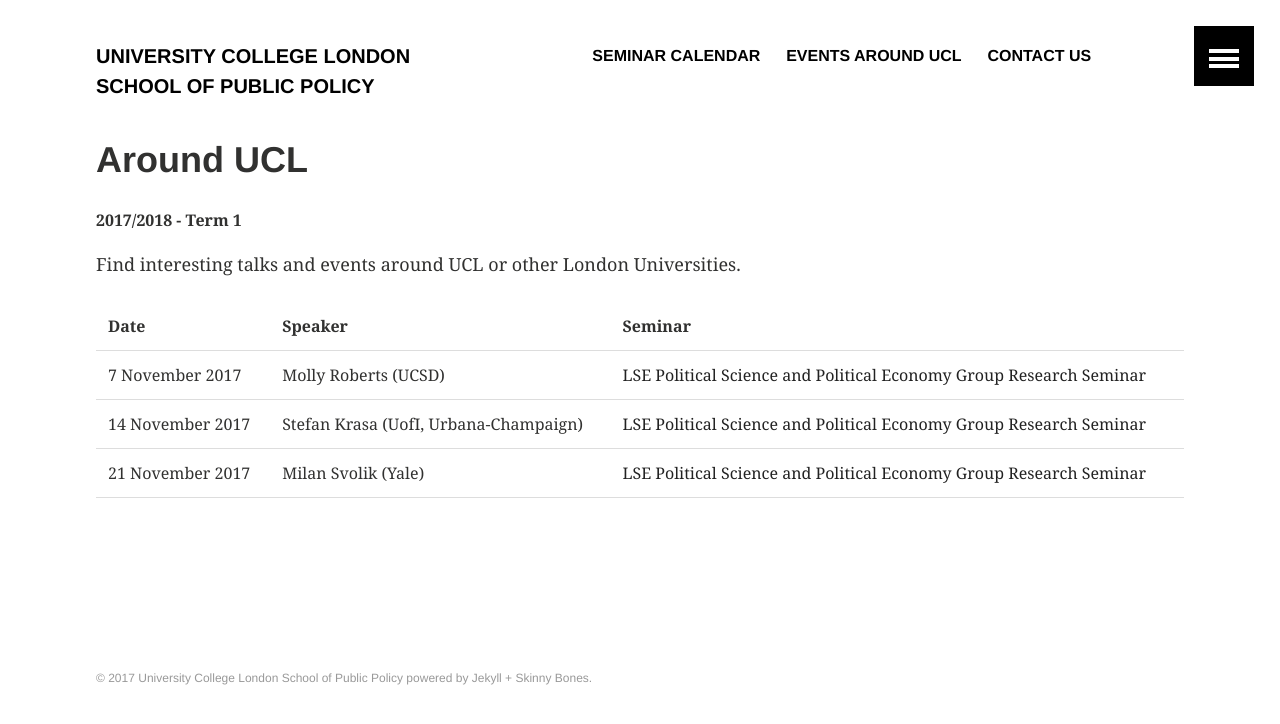
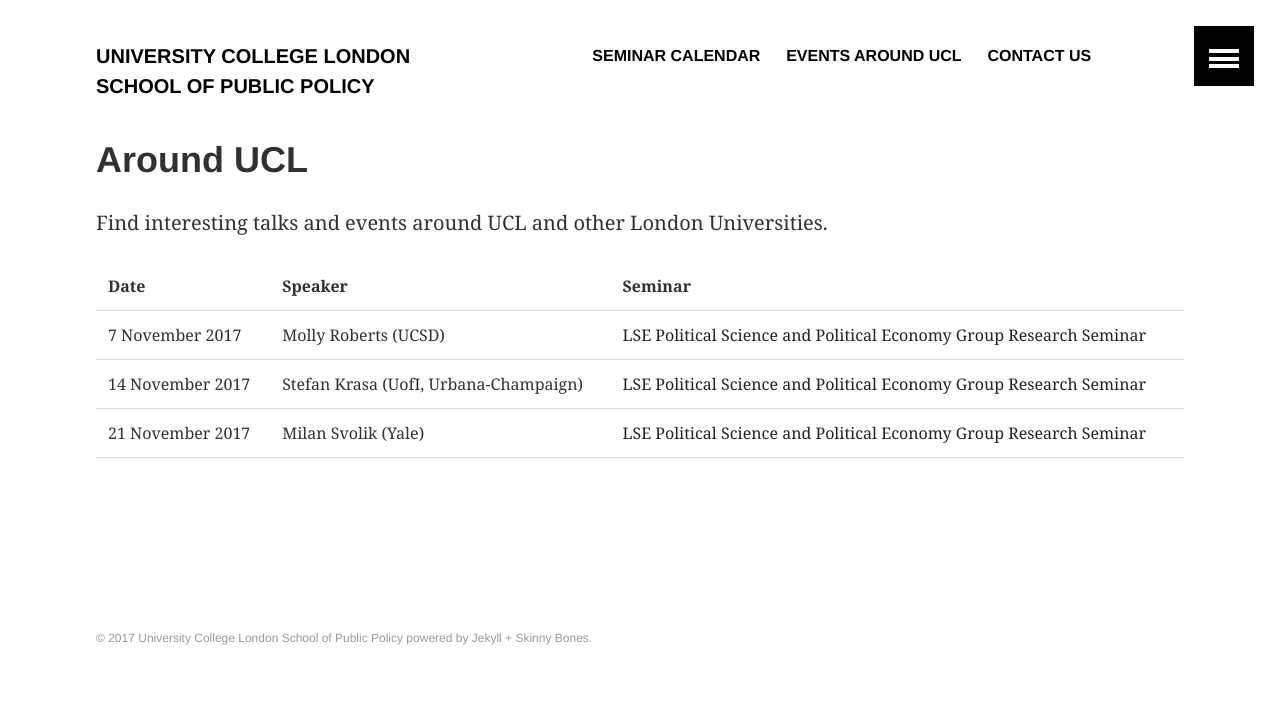
Before and after one commit to phischroeder/drs_page, a Jekyll site: the page built from other/index.html, in a window 1280 px wide. Shown: the top 724 px of the page. Built offline with Jekyll 4.4.1, drawn with Linux system fonts in a browser that asks for light colours.

Commit message:
Update index.html

```diff
--- a/other/index.html
+++ b/other/index.html
@@ -2,9 +2,7 @@
 layout: archive
 title: "Around UCL"
 ---
-<b>2017/2018 - Term 1</b>
-
-<p>Find interesting talks and events around UCL or other London Universities.</p>
+<p>Find interesting talks and events around UCL and other London Universities.</p>
 
 <TABLE>
    <TR>
```
